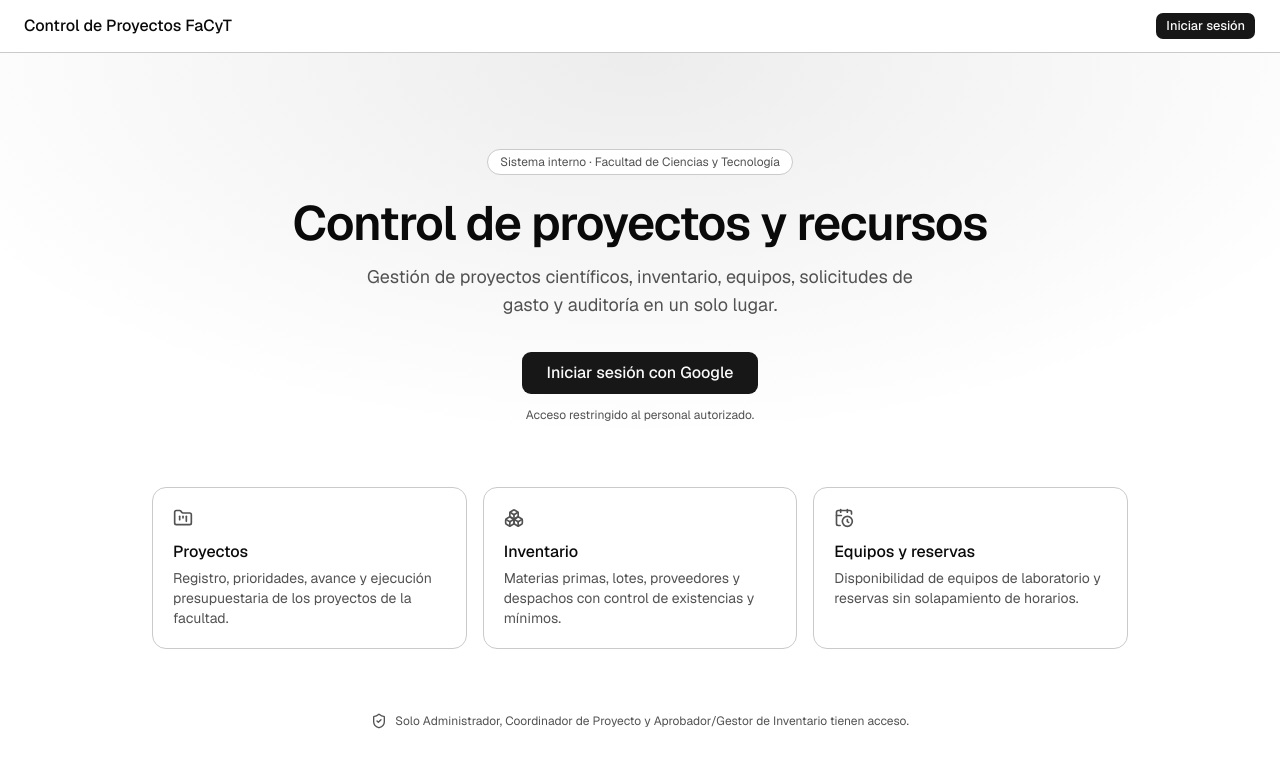
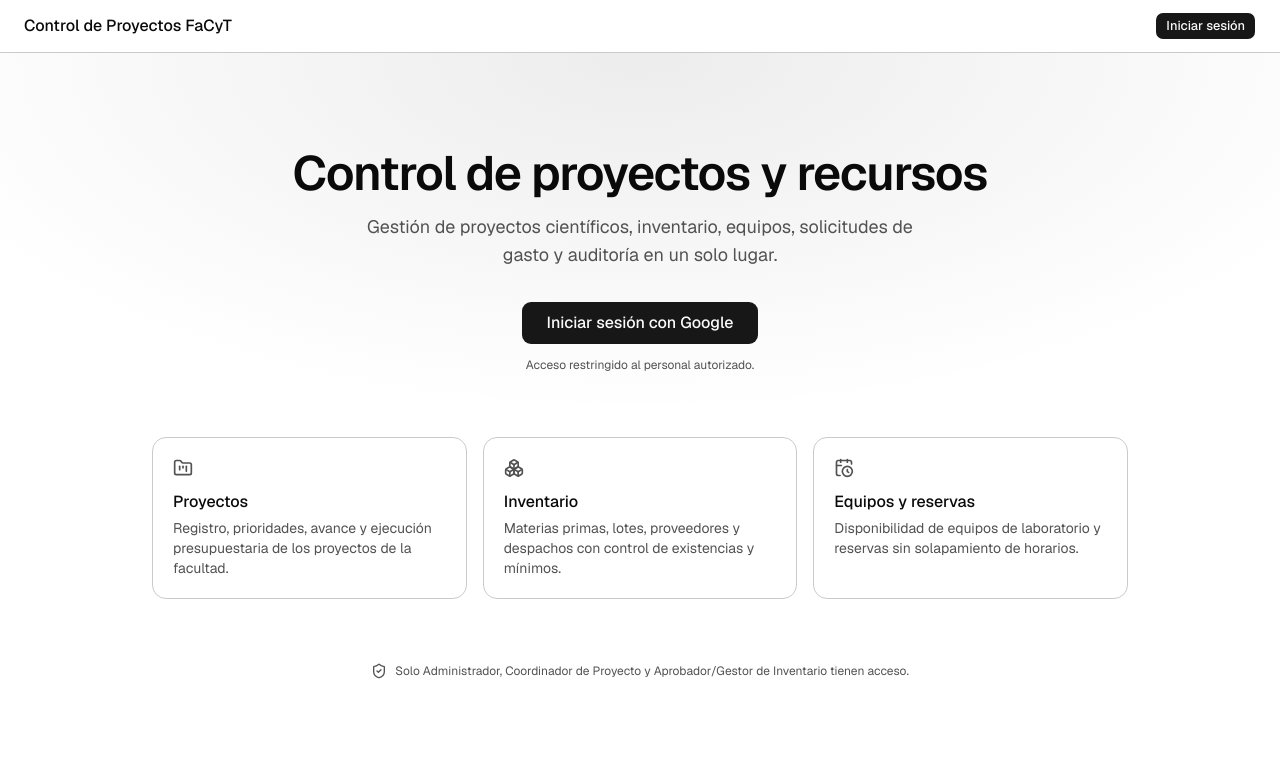
Before and after one commit to xdbemoxd/frontend-proyectos-facyt, a Next.js app: page / in a window 1280 px wide. Shown: the top 768 px of the page. Built offline with nearby package versions, Linux system fonts and the light colour scheme; no server answers.

Commit message:
refactor(landing): remove redundant badge and comment

```diff
--- a/app/page.tsx
+++ b/app/page.tsx
@@ -23,10 +23,6 @@ const MODULES = [
   },
 ];
 
-/**
- * Portada publica. No consulta ni muestra datos del sistema: los proyectos,
- * el inventario y la auditoria solo se ven con sesion iniciada.
- */
 export default async function HomePage() {
   const session = await auth();
   if (session?.user) redirect("/dashboard");
@@ -40,11 +36,7 @@ export default async function HomePage() {
 
       <div className="relative mx-auto flex max-w-5xl flex-col gap-16 px-6 py-16 sm:py-24">
         <section className="flex flex-col items-center text-center">
-          <span className="rounded-full border bg-card px-3 py-1 text-xs text-muted-foreground">
-            Sistema interno · Facultad de Ciencias y Tecnología
-          </span>
-
-          <h1 className="mt-6 font-heading text-4xl font-semibold tracking-tight text-balance sm:text-5xl">
+          <h1 className="font-heading text-4xl font-semibold tracking-tight text-balance sm:text-5xl">
             Control de proyectos y recursos
           </h1>
 
```
